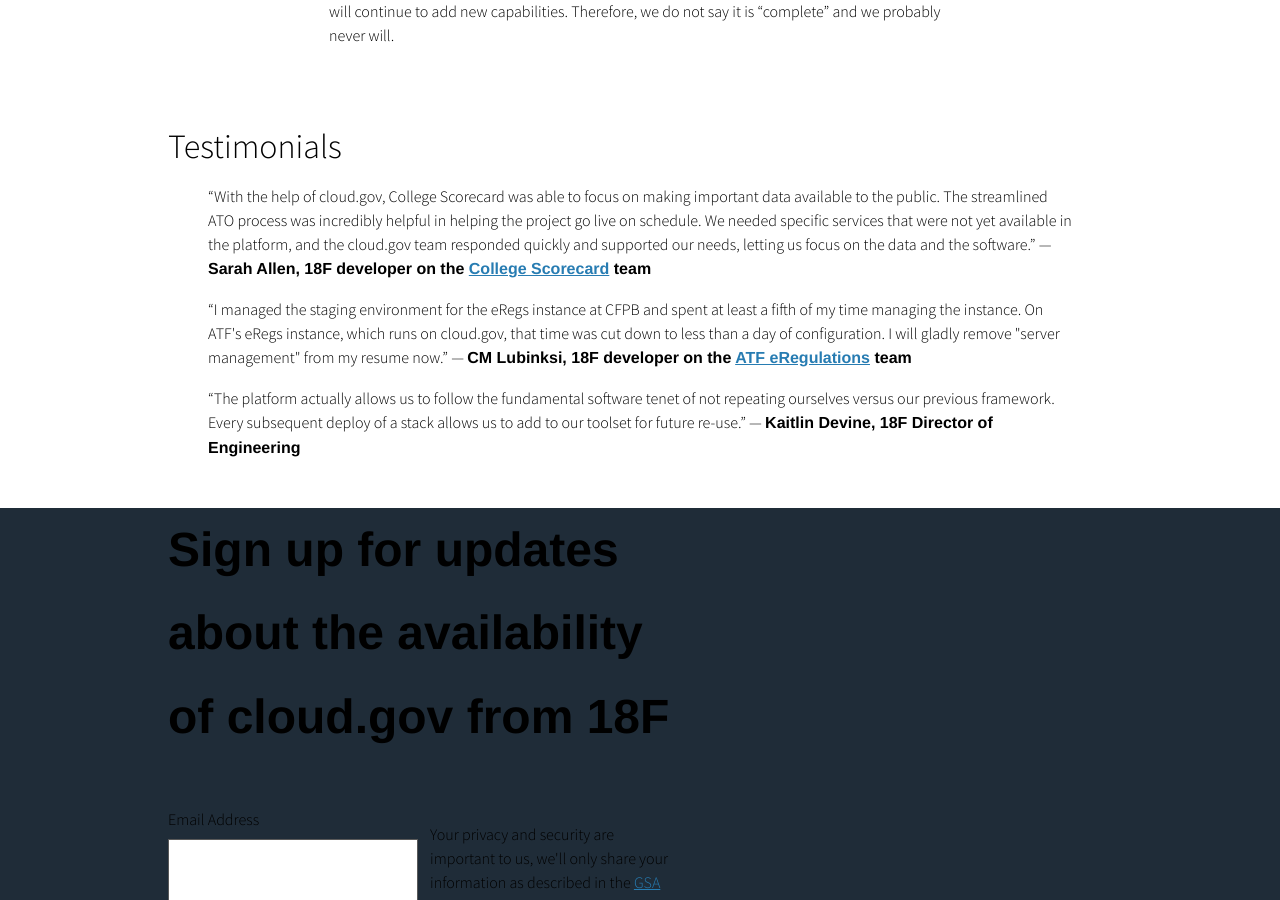
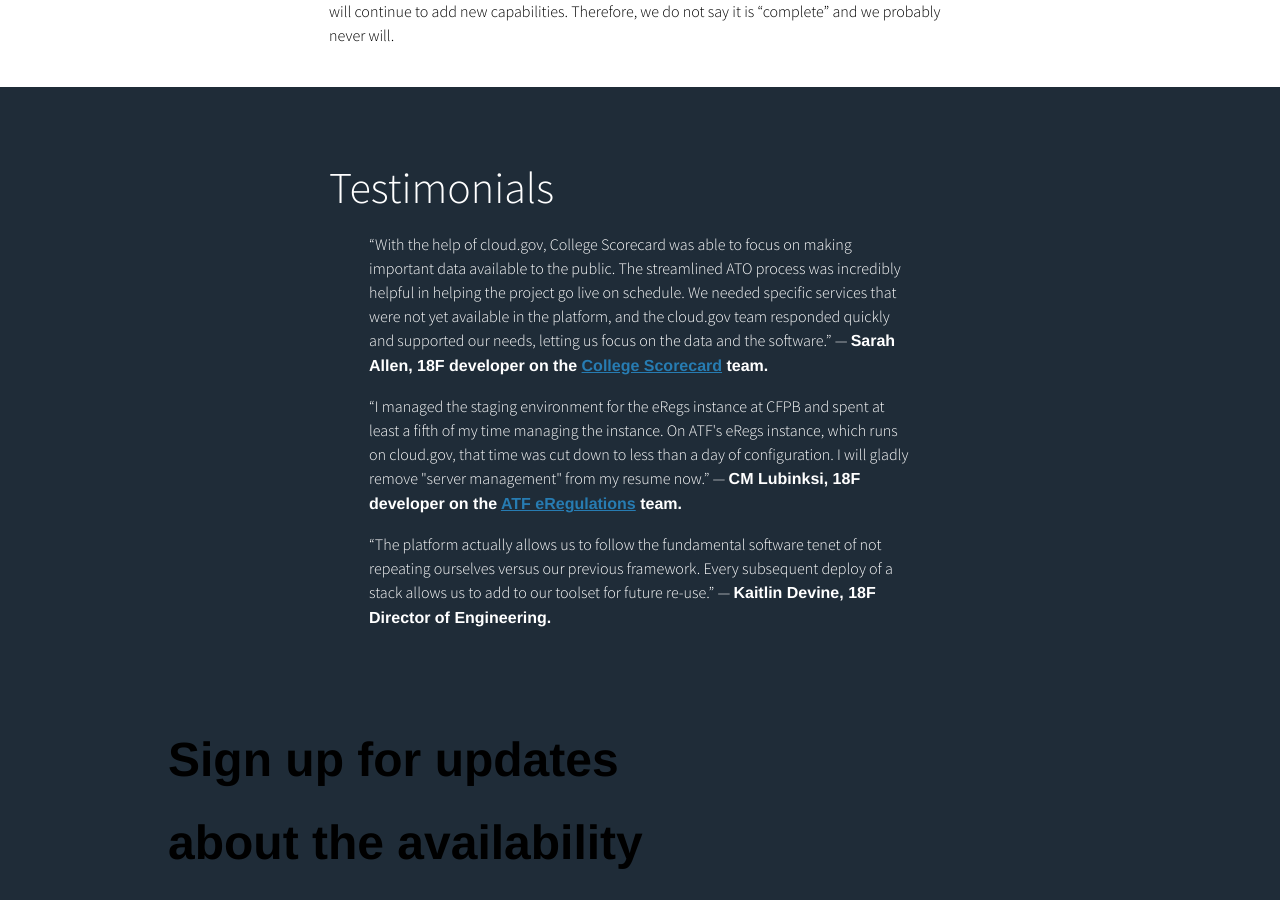
Before and after one commit to cloud-gov/cg-landing, a Jekyll site: the page built from pages/home.md, in a window 1280 px wide and 900 px high, scrolled down 2875 px. Built offline with Jekyll 4.4.1, drawn with Linux system fonts in a browser that asks for light colours; nearby versions of some CDN libraries; some web fonts are replaced; library files that are not in the unit come from our copies; comment, search, counter and statistics services are not loaded; part of the change alters nothing that is shown.

Commit message:
Finshed testimonials content section

```diff
--- a/_layouts/home.html
+++ b/_layouts/home.html
@@ -162,37 +162,46 @@ layout: base
   </div>
 </section>
 
-<!-- <section class="banner tagline">
+<section class="usa-content section section-dark">
   <div class="usa-grid">
-    <div class="usa-width-one-whole usa-end-row">
-      <h2>Find out more</h2>
-      <p>We recently gave a talk to the USDS which helps explain why we're working on cloud.gov, and how it magnifies the effectiveness of teams delivering quality digital services in government.</p>
-      <p><i>[...slides pending...]</i></p>
-    </div>
-  </div>
-</section>
- -->
-<section class="content">
-  <div class="usa-grid">
-    <h2>Testimonials</h2>
-    <div class="usa-width-one-whole usa-end-row">
+    <div class="section-content usa-content">
+      <h1>Testimonials</h1>
       <blockquote>
         <p>
-          “With the help of cloud.gov, College Scorecard was able to focus on making important data available to the public. The streamlined ATO process was incredibly helpful in helping the project go live on schedule. We needed specific services that were not yet available in the platform, and the cloud.gov team responded quickly and supported our needs, letting us focus on the data and the software.” — <strong>Sarah Allen, 18F developer on the <a href="https://collegescorecard.ed.gov/">College Scorecard</a> team</strong>
+          “With the help of cloud.gov, College Scorecard was able to focus on
+          making important data available to the public. The streamlined ATO
+          process was incredibly helpful in helping the project go live on
+          schedule. We needed specific services that were not yet available in
+          the platform, and the cloud.gov team responded quickly and supported
+          our needs, letting us focus on the data and the software.” —
+          <strong>Sarah Allen, 18F developer on the <a
+                href="https://collegescorecard.ed.gov/">College Scorecard</a>
+            team.</strong>
         </p>
       </blockquote>
       <blockquote>
         <p>
-          “I managed the staging environment for the eRegs instance at CFPB and spent at least a fifth of my time managing the instance. On ATF's eRegs instance, which runs on cloud.gov, that time was cut down to less than a day of configuration. I will gladly remove "server management" from my resume now.” — <strong>CM Lubinksi, 18F developer on the <a href="https://atf-eregs.18f.gov/">ATF eRegulations</a> team</strong>
+          “I managed the staging environment for the eRegs instance at CFPB and
+          spent at least a fifth of my time managing the instance. On ATF's
+          eRegs instance, which runs on cloud.gov, that time was cut down to
+          less than a day of configuration. I will gladly remove "server
+          management" from my resume now.” — <strong>CM Lubinksi, 18F developer
+            on the <a href="https://atf-eregs.18f.gov/">ATF eRegulations</a>
+            team.</strong>
         </p>
       </blockquote>
       <blockquote>
         <p>
-          “The platform actually allows us to follow the fundamental software tenet of not repeating ourselves versus our previous framework. Every subsequent deploy of a stack allows us to add to our toolset for future re-use.” — <strong>Kaitlin Devine, 18F Director of Engineering</strong>
+          “The platform actually allows us to follow the fundamental software
+          tenet of not repeating ourselves versus our previous framework. Every
+          subsequent deploy of a stack allows us to add to our toolset for
+          future re-use.” — <strong>Kaitlin Devine, 18F Director of Engineering.
+          </strong>
         </p>
       </blockquote>
     </div>
   </div>
 </section>
 
+
 {% include contact.html %}
```
